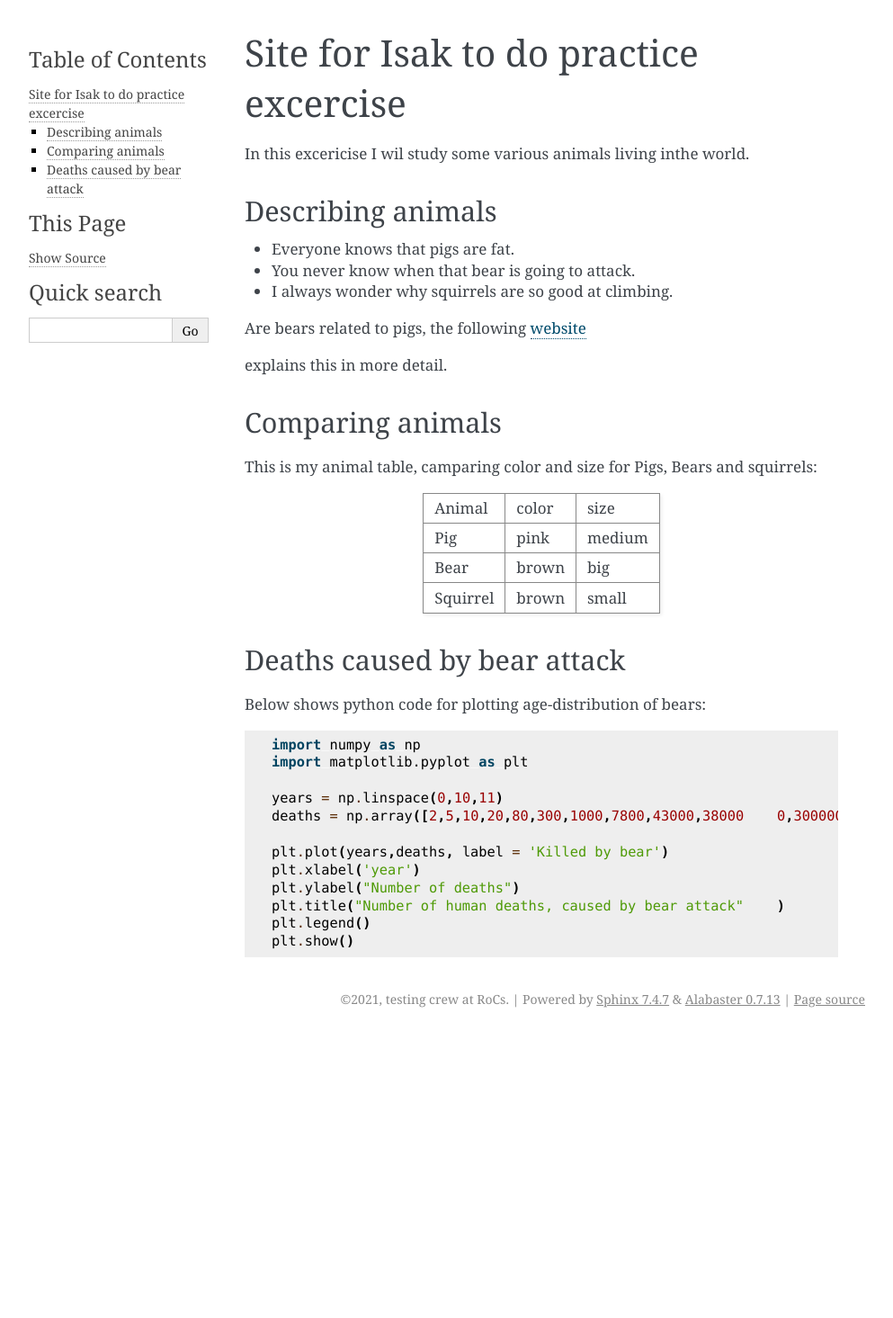
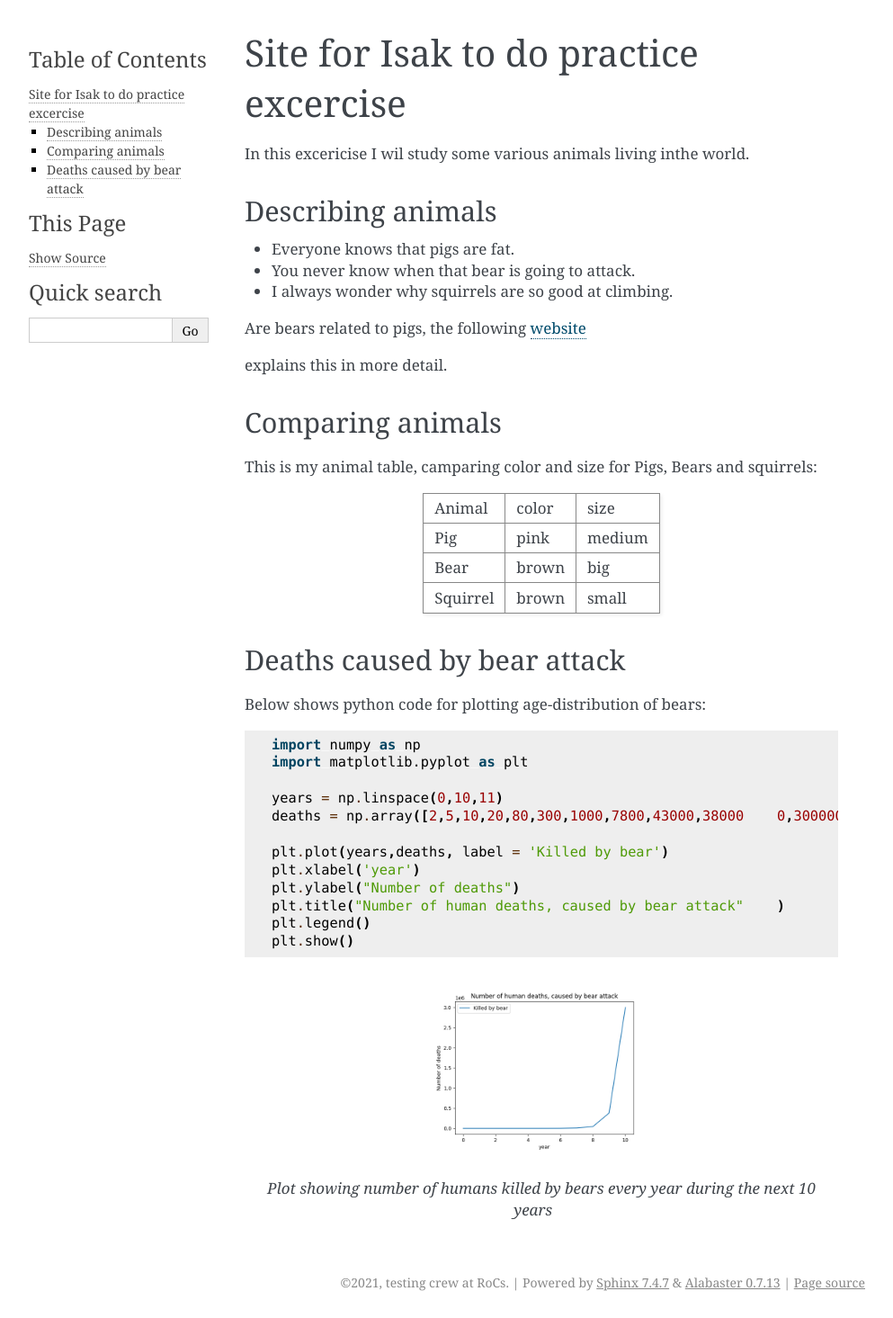
Before and after one commit to guadabsb15/summer_2021_report, a Sphinx documentation site: the page built from docs/source/practiceI.rst, in a window 1280 px wide. Shown: the whole page at 90% size, without its empty margins (148-1141 px from the left). Built offline with Sphinx 7.4.7, drawn with Linux system fonts in a browser that asks for light colours; before the commit the page ends 1150 px from its top, so only the background shows below that.

Commit message:
small correction in align

```diff
--- a/docs/source/practiceI.rst
+++ b/docs/source/practiceI.rst
@@ -49,7 +49,8 @@ Below shows python code for plotting age-distribution of bears:
     plt.show()
 
 
-.. figure:: /imagesI/bear_attack.png
+.. figure:: imagesI/bear_attack.png
    :scale: 40 %
-   :allign: center
+   :align: center
+
    *Plot showing number of humans killed by bears every year during the next 10 years*
```
